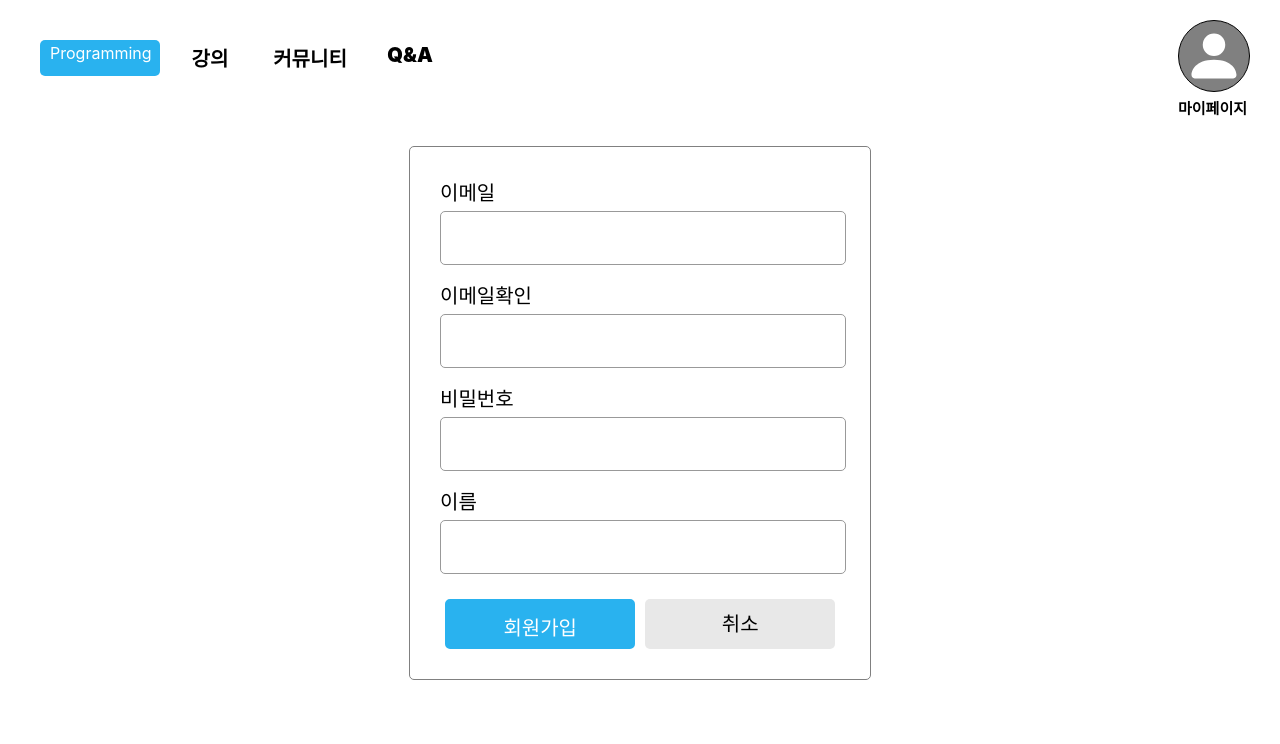
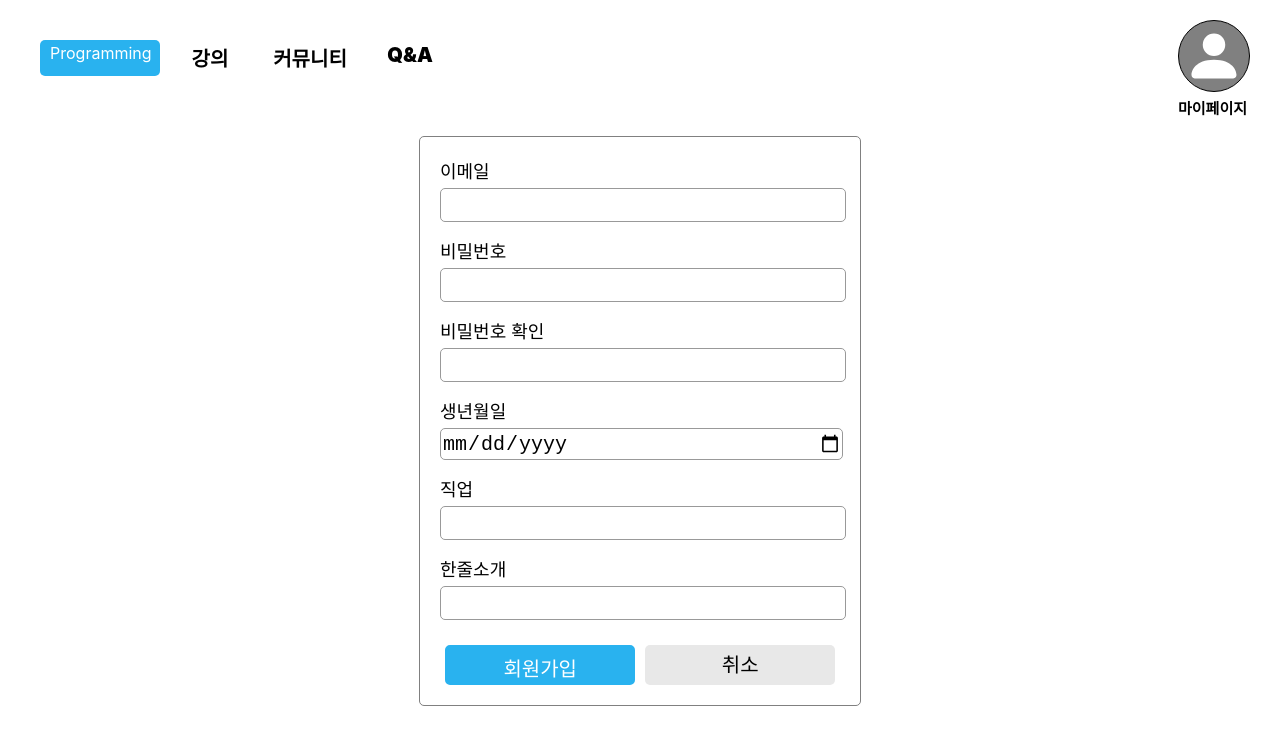
Before and after one commit to ayunjung/server-project, a React (Create React App) app: page /RegisterPage in a window 1280 px wide. Shown: the top 744 px of the page. Built offline with nearby package versions, Linux system fonts and the light colour scheme.

Commit message:
0407 commit

```diff
--- a/src/components/Register.jsx
+++ b/src/components/Register.jsx
@@ -6,13 +6,13 @@ const Register = () => {
 
     const Joinform = styled.form `
       width: 400px;
-      font-size: 20px;
+      font-size: 18px;
     `
 
     const Joininput = styled.input `
       margin: 5px 0 15px;
       width: 100%;
-      height: 50px;
+      height: 30px;
       border: 1px solid #999;
       border-radius: 5px;
       font-size: 20px;
@@ -25,34 +25,36 @@ const Register = () => {
 
     const Joinbtn = styled.button `
       width: 200px;
-      height: 50px;
+      height: 40px;
       margin: 10px 5px 0;
       font-size: 20px;
       background-color: #29b2ef;
       border: 3px solid #29b2ef;
       border-radius: 5px;
       color: #fff;
-      line-height: 50px;
+      line-height: 40px;
       text-align: center;
     `
 
     const Cancelbtn = styled.div `
       width: 200px;
-      height: 50px;
+      height: 40px;
       margin: 10px 5px 0;
       font-size: 20px;
       background-color: #e8e8e8;
       border-radius: 5px;
-      line-height: 50px;
+      line-height: 40px;
       text-align: center;
     `
 
     return (
       <Joinform>
         <label>이메일</label><Joininput type="email"/>
-        <label>이메일확인</label><Joininput type="email"/>
-        <label>비밀번호</label><Joininput type='password'/>
-        <label>이름</label><Joininput />
+        <label>비밀번호</label><Joininput type="password"/>
+        <label>비밀번호 확인</label><Joininput type='password'/>
+        <label>생년월일</label><Joininput  type='date'/>
+        <label>직업</label><Joininput  type='text'/>
+        <label>한줄소개</label><Joininput  type='text'/>
         <Btnbox>
             <Joinbtn type="submit" onClick={(e)=>{
             e.preventDefault();
@@ -63,6 +65,7 @@ const Register = () => {
               },
               body: JSON.stringify({
                 email: "Test@naver.com",
+                password: "Test1234",
                 birth: "Test-te-st",
                 job: "Testman",
                 comment: "Testing...",
--- a/src/components/UserInfo.jsx
+++ b/src/components/UserInfo.jsx
@@ -1,6 +1,7 @@
 //https://react-icons.github.io/react-icons/#/
 import React from 'react'
 import styled from 'styled-components'
+import { Link } from 'react-router-dom'
 import { BsPersonFill } from "react-icons/bs";
 import { GiQueenCrown } from "react-icons/gi";
 
@@ -103,9 +104,6 @@ const UserInfo = () => {
         line-height: 40px;
         text-align: center;
     `
-    const Link = styled.a`
-        color: blue;
-    `
 
     return (
         <div>
@@ -154,14 +152,14 @@ const UserInfo = () => {
                         <ContentElement><div>간단한 소개</div><div style= {{ color: 'gray', fontSize: '20px' }}>나는 정아윤입니다.</div></ContentElement>
                     </Addinfo>
                     <Addinfo>
-                        <ContentElement><Link href="">작성한 글 보기</Link></ContentElement>
-                        <ContentElement><Link href="">수강한 강좌 보기</Link></ContentElement>
+                        <ContentElement>작성한 글 보기</ContentElement>
+                        <ContentElement><Link to="/LectureView">수강한 강좌 보기</Link></ContentElement>
                     </Addinfo>
                 </Info>
             </Maindiv>
             <Btndiv>
                 <Infobtn>회원정보수정</Infobtn>
-                <Infobtn>로그아웃</Infobtn>
+                <Infobtn><Link to="/LoginPage" style={{ textDecoration: 'none', color: 'white', display:'block' }}>로그아웃</Link></Infobtn>
             </Btndiv>
         </div>
     )
--- a/src/file/LectureView.js
+++ b/src/file/LectureView.js
@@ -12,7 +12,7 @@ function LectureView() {
         margin: 30px auto;
     `
     const LecView = styled.div`
-        width: 800px;
+        width: 700px;
         margin: 0 auto;
     `
     const LecViewdiv = styled.div`
--- a/src/file/Question.js
+++ b/src/file/Question.js
@@ -15,6 +15,21 @@ function Question() {
         width: 1000px;
         margin: 0 auto;
     `
+    const CommunityHead = styled.div`
+        display: flex;
+        justify-content: space-between;
+        flex-direction: row;
+        align-items: center;
+    `
+    const WriteBtn = styled.div`
+        width: 100px;
+        height: 40px;
+        background-color: #888;
+        font-weight: 800;
+        border-radius: 5px;
+        line-height: 40px;
+        text-align: center;
+    `
     const CommunityList = styled.div`
         margin: 20px 0;
     `
@@ -23,7 +38,10 @@ function Question() {
         <div>
             <Top><Topbar /></Top>
             <CommunityMain>
-                <h1>Q{'&'}A</h1>
+                <CommunityHead>
+                    <h1>Q{'&'}A</h1>
+                    <WriteBtn>글쓰기</WriteBtn>
+                </CommunityHead>
                 <Searchbar />
                 <CommunityList><Community /></CommunityList>
                 <Pagebar />
--- a/src/file/RegisterPage.js
+++ b/src/file/RegisterPage.js
@@ -15,10 +15,10 @@ function RegisterPage() {
     `
     const RegisterForm = styled.div`
         width: 400px;
-        margin: 60px auto;
+        margin: 50px auto;
         border: 1px solid gray;
         border-radius: 5px;
-        padding: 30px;
+        padding: 20px;
     `
 
     return (
```
Also changed, not shown: src/file/Mypage.js (+0 -40 lines), src/file/WritePage.js (added, +29 -0 lines), src/components/Writing.jsx (added).
